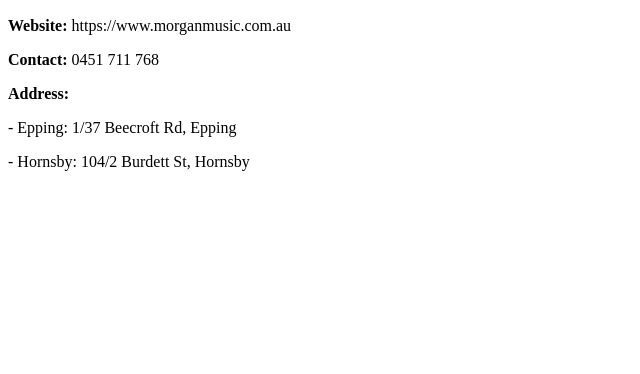
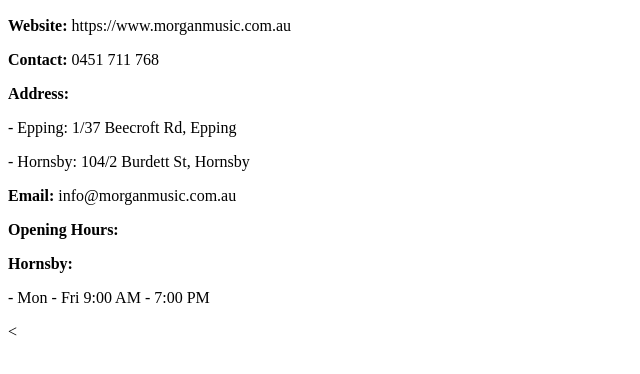
Before and after one commit to codingteacheranonymous/schoolinformation, a plain HTML site: page creativeperformingarts.html in a window 1280 px wide. Shown: the part 96-470 px from the top of the page, without its empty margins (0-640 px from the left). Drawn offline with Linux system fonts and the light colour scheme.

Commit message:
Update creativeperformingarts.html

```diff
--- a/creativeperformingarts.html
+++ b/creativeperformingarts.html
@@ -1,3 +1,4 @@
+<body>
   <h1> Creative and Performing Arts </h1>
 
 
@@ -7,6 +8,11 @@
   <p><strong>Address: </strong></p>
   <p> - Epping: 1/37 Beecroft Rd, Epping</p>
   <p> - Hornsby: 104/2 Burdett St, Hornsby</p>
-
+  <p><strong>Email: </strong> info@morganmusic.com.au</p>
+  <p><strong>Opening Hours: </strong></p>
+  <p><strong>Hornsby: </strong></p>
+  <p> - Mon - Fri   9:00 AM - 7:00 PM</p>
+  <
 
 <h2></h2>
+</body>
```
Lines whose indentation alone changed are shown as unchanged.
